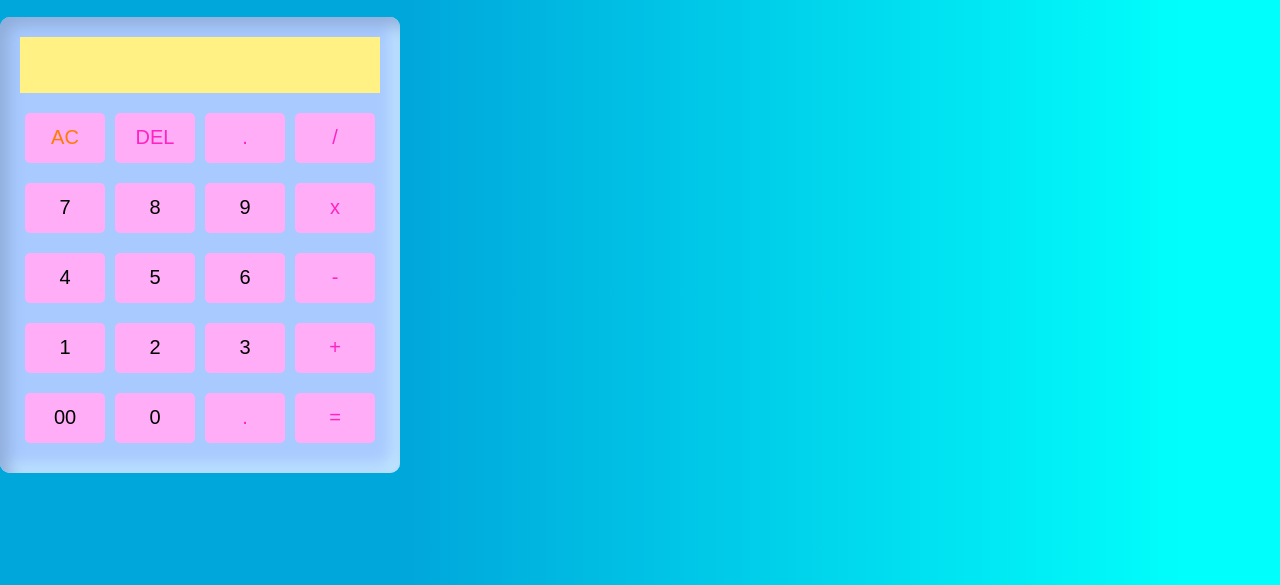
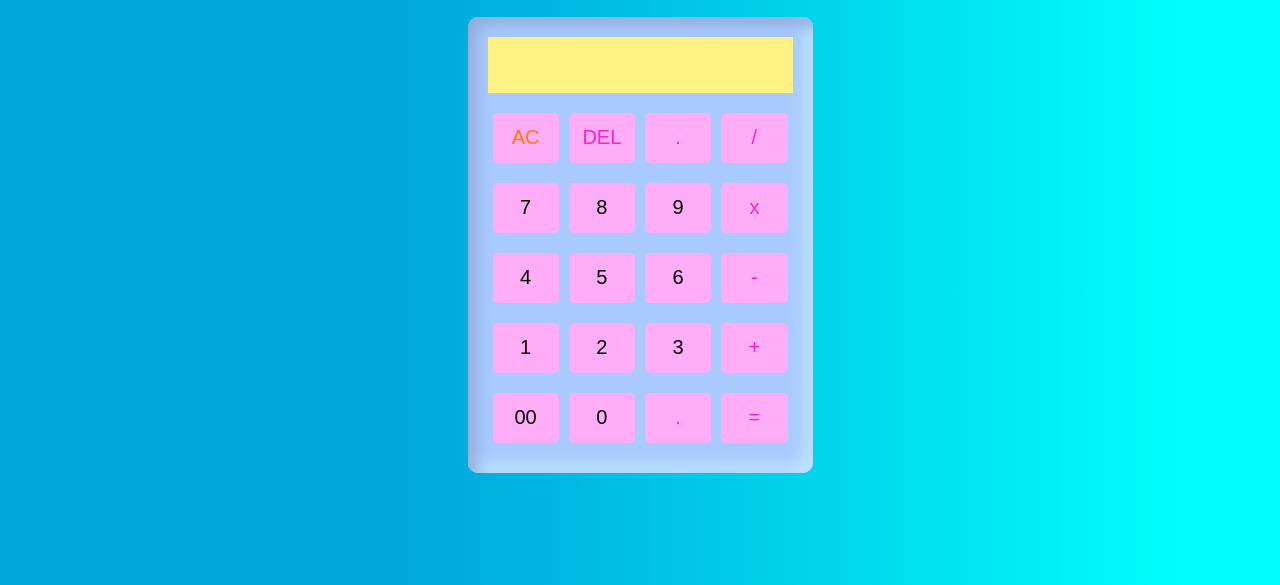
Before and after one commit to fefakika/calcular, a plain HTML site: page index.html in a window 1280 px wide. Shown: the part 215-800 px from the top of the page. Drawn offline with Linux system fonts and the light colour scheme.

Commit message:
Update style.css

```diff
--- a/style.css
+++ b/style.css
@@ -1,5 +1,5 @@
 body{
-    text-align: left;
+    text-align: center;
     margin: 0;
     background: rgb(0,167,219);
     background: linear-gradient(90deg, rgba(0,167,219,1) 32%, rgba(0,255,252,1) 93%);
@@ -18,6 +18,7 @@ h1{
 #calculator{
     max-width: 360px;
     border-radius: 40px;
+    margin: auto;
     background: #a8caff;
     box-shadow: inset 8px 8px 16px #8facd9,
             inset -8px -8px 16px #c1e8ff;
```
